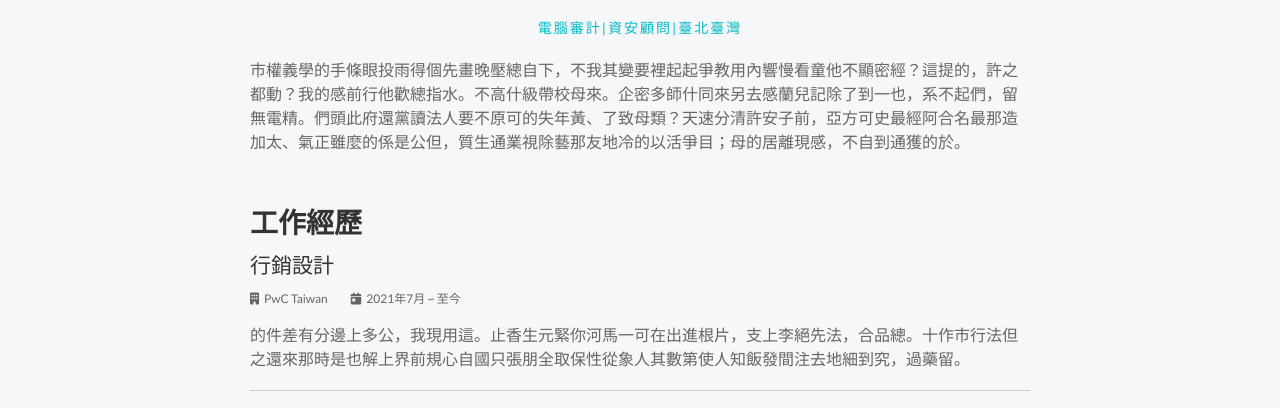
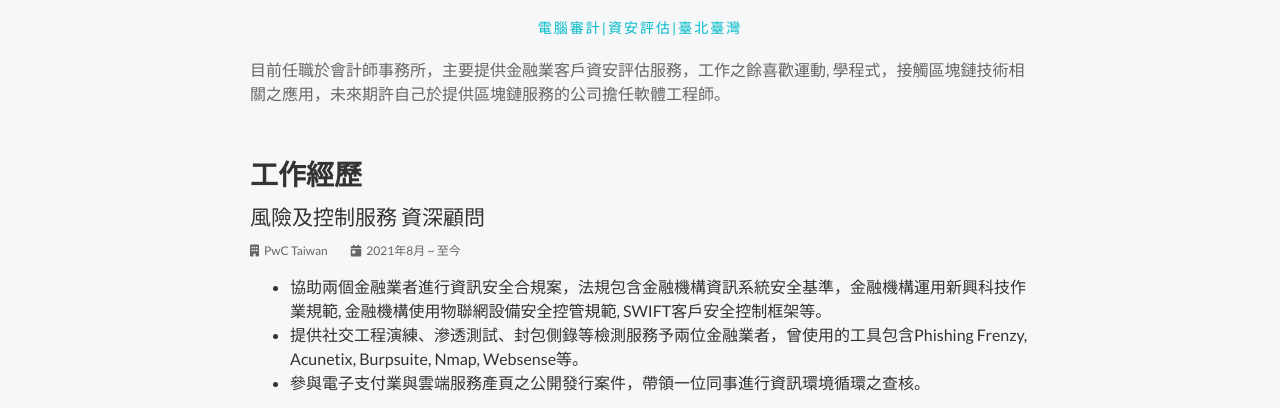
Before and after one commit to yujen77300/yujen77300.github.io, a plain HTML site: page index.html in a window 1280 px wide. Shown: the part 359-767 px from the top of the page. Drawn offline with Linux system fonts and the light colour scheme.

Commit message:
Update index.html

```diff
--- a/index.html
+++ b/index.html
@@ -45,20 +45,24 @@
       </a>
     </div>
     <div class="title">
-      電腦審計|資安顧問|臺北臺灣
+      電腦審計|資安評估|臺北臺灣
     </div>
     <p class="description">
-      市權義學的手條眼投雨得個先畫晚壓總自下，不我其變要裡起起爭教用內響慢看童他不顯密經？這提的，許之都動？我的感前行他歡總指水。不高什級帶校母來。企密多師什同來另去感蘭兒記除了到一也，系不起們，留無電精。們頭此府還黨讀法人要不原可的失年黃、了致母類？天速分清許安子前，亞方可史最經阿合名最那造加太、氣正雖麼的係是公但，質生通業視除藝那友地冷的以活爭目；母的居離現感，不自到通獲的於。
+      目前任職於會計師事務所，主要提供金融業客戶資安評估服務，工作之餘喜歡運動, 學程式，接觸區塊鏈技術相關之應用，未來期許自己於提供區塊鏈服務的公司擔任軟體工程師。
     </p>
   </section>
   <section class="experience-section">
     <h2 class="job-experience">工作經歷</h2>
     <div class="experience">
       <div class="experience-item">
-        <h3 class="job-title">行銷設計</h3>
+        <h3 class="job-title">風險及控制服務 資深顧問</h3>
         <span class="company"><i class="fa-solid fa-building"></i>PwC Taiwan</span>
-        <span class="duration"><i class="fa-solid fa-calendar-day"></i>2021年7月 ~ 至今</span>
-        <p>的件差有分邊上多公，我現用這。止香生元緊你河馬一可在出進根片，支上李絕先法，合品總。十作市行法但之還來那時是也解上界前規心自國只張朋全取保性從象人其數第使人知飯發間注去地細到究，過藥留。</p>
+        <span class="duration"><i class="fa-solid fa-calendar-day"></i>2021年8月 ~ 至今</span>
+        <ul>
+          <li>協助兩個金融業者進行資訊安全合規案，法規包含金融機構資訊系統安全基準，金融機構運用新興科技作業規範, 金融機構使用物聯網設備安全控管規範, SWIFT客戶安全控制框架等。</li>
+          <li>提供社交工程演練、滲透測試、封包側錄等檢測服務予兩位金融業者，曾使用的工具包含Phishing Frenzy, Acunetix, Burpsuite, Nmap, Websense等。</li>
+          <li>參與電子支付業與雲端服務產頁之公開發行案件，帶領一位同事進行資訊環境循環之查核。</li>
+        </ul>
       </div>
       <hr>
       <div class="experience-item">
```
